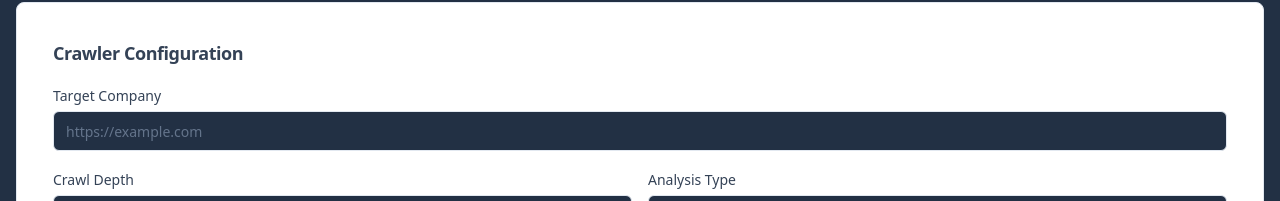
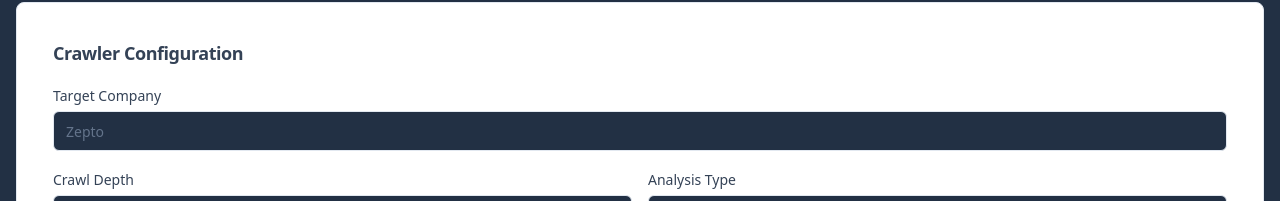
Before and after one commit to shylasuri/webscape-marketing-compass, a React (Vite) app: page / in a window 1280 px wide. Shown: the part 94-295 px from the top of the page. Built offline with nearby package versions, Linux system fonts and the light colour scheme.

Commit message:
Update crawler config input
Change the placeholder text in the crawler config input to "Zepto"

```diff
--- a/src/components/CrawlerConfig.tsx
+++ b/src/components/CrawlerConfig.tsx
@@ -13,7 +13,7 @@ const CrawlerConfig = () => {
         <div>
           <label className="text-sm font-medium">Target Company</label>
           <Input
-            placeholder="https://example.com"
+            placeholder="Zepto"
             className="mt-1"
           />
         </div>
```
